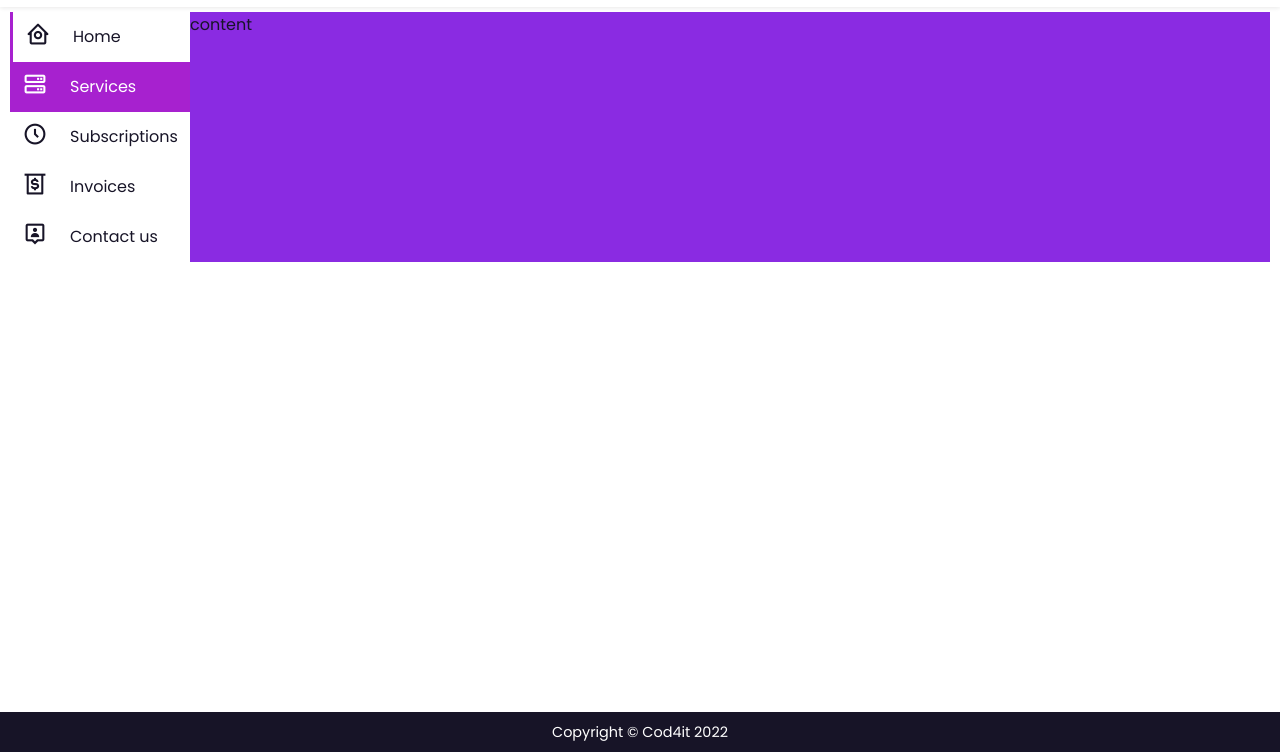
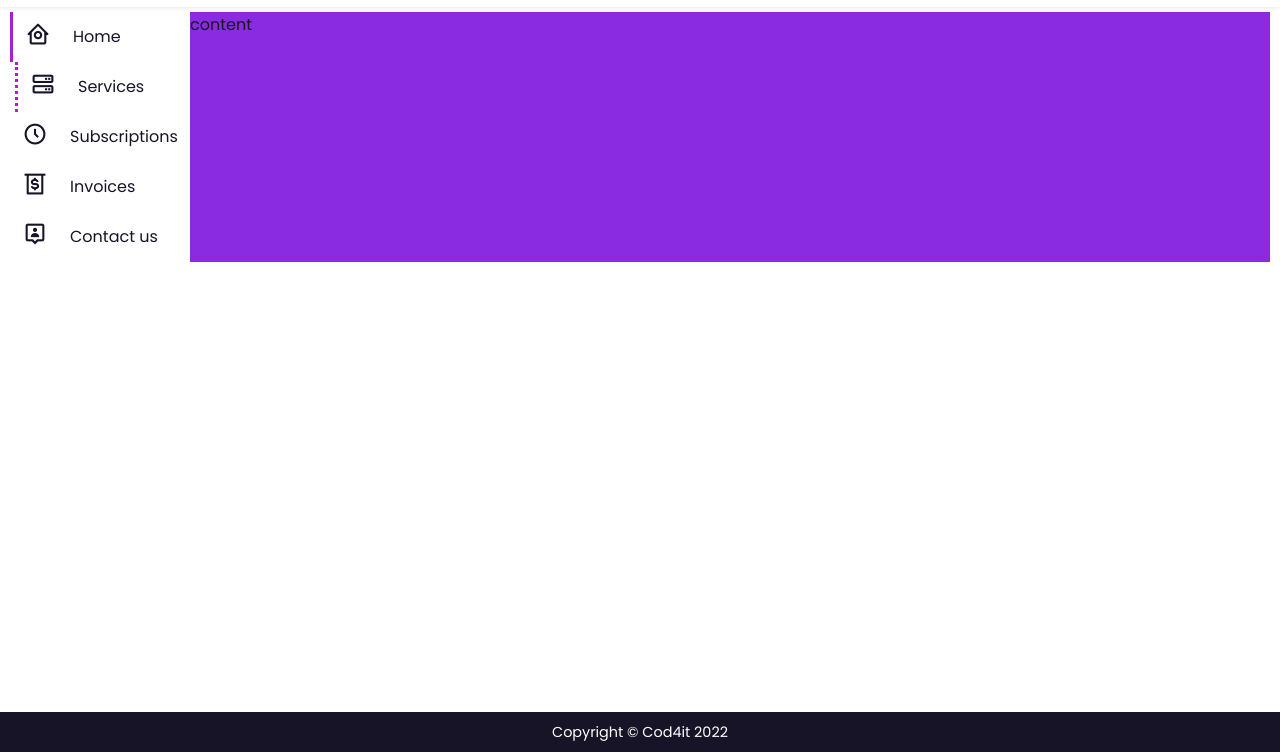
Before and after one commit to HenryBJ/Dashboard, a plain HTML site: page index.html in a window 1280 px wide. In both pictures the pointer is over the link "Services". Shown: the part 48-800 px from the top of the page. Drawn offline with nearby package versions, Linux system fonts and the light colour scheme.

Commit message:
improving sidebar

```diff
--- a/css/style.css
+++ b/css/style.css
@@ -82,6 +82,7 @@ main{
     /* width: 15%; */
     overflow: hidden;
     align-self: stretch;
+
 }
 .sidebar ul{
     position: relative;
@@ -97,10 +98,12 @@ main{
     display: block;
     width: 100%;
     display: flex;
-
+    transition: margin-left .3s ease;
 }
-.sidebar ul li a:hover{
-    background: var(--main-color);
+.sidebar ul li a:hover:not(.active){
+    /* background: var(--main-color); */
+    margin-left: 5px;
+    border-left: 3px dotted var(--main-color);
 }
 .sidebar ul li a .icon{
     min-width: 50px;
@@ -117,9 +120,7 @@ main{
     height: 50px;
     white-space: nowrap;
 }
-.sidebar ul li a:hover{
-    color:#ffffff
-}
+
 .sidebar ul li a.active{
     border-left: 3px solid var(--main-color);
 }
```
